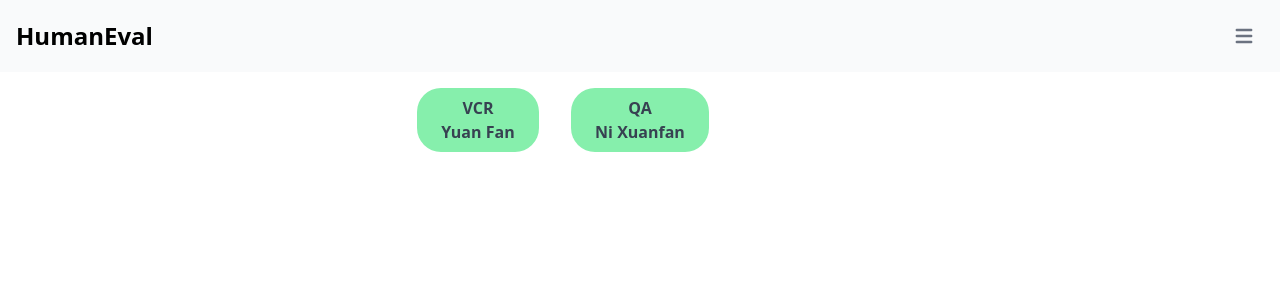
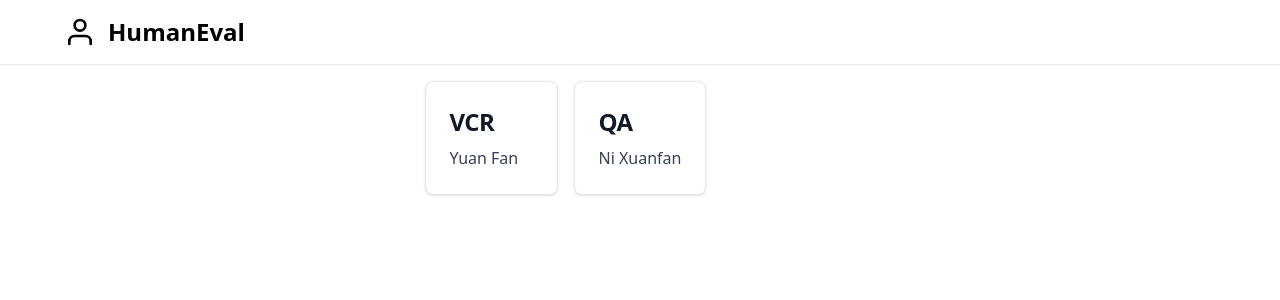
Before and after one commit to Infinity4B/HumanEvaluation, a Flask app: page / in a window 1280 px wide. Shown: the top 300 px of the page. Run offline with Flask 3, Linux system fonts and the light colour scheme; some libraries are stand-ins or nearby versions.

Commit message:
Update UI

```diff
--- a/main.py
+++ b/main.py
@@ -70,7 +70,12 @@ def rating_n(task, num):
       return redirect(f'/{task}/1')
    elif int(num) > totalNum:
       return redirect(f'/{task}/{totalNum}')
-   return render_template('./taskSpecific.html',num=int(num),totalNum=totalNum,page=page,pageMax=pageMax,loopMax=loopMax,task=task,data=data,criterion=taskConfig['criterion'],resDict=resDict)
+   if page < 1:
+      return redirect(f'/{task}/{num}?page=1')
+   elif page > pageMax + 1:
+      return redirect(f'/{task}/{num}?page={pageMax+1}')
+   else:
+      return render_template('./taskSpecific.html',num=int(num),totalNum=totalNum,page=page,pageMax=pageMax,loopMax=loopMax,task=task,data=data,criterion=taskConfig['criterion'],resDict=resDict)
 
 if __name__ == '__main__':
    app.run(debug=True)
--- a/results/VCR.json
+++ b/results/VCR.json
@@ -1,6 +1,6 @@
 {
     "0": {
-        "Justification": -1
+        "Justification": "0"
     },
     "1": {
         "Justification": -1
--- a/templates/index.html
+++ b/templates/index.html
@@ -1,50 +1,37 @@
 <!doctype html>
 <html>
+
 <head>
     <meta charset="UTF-8">
     <meta name="viewport" content="width=device-width, initial-scale=1.0">
     <title> Human Evaluation </title>
     <script src="https://cdn.tailwindcss.com"></script>
     <link rel="shortcut icon" href="{{ url_for('static', filename='icon.svg') }}">
-  <link href="https://cdnjs.cloudflare.com/ajax/libs/flowbite/1.6.5/flowbite.min.css"  rel="stylesheet" />
+    <link href="https://cdnjs.cloudflare.com/ajax/libs/flowbite/1.6.5/flowbite.min.css" rel="stylesheet" />
 </head>
+
 <body>
-    <nav class="border-gray-200 bg-gray-50 dark:bg-gray-800 dark:border-gray-700">
-        <div class="max-w-screen-xl flex flex-wrap items-center justify-between mx-auto p-4">
-            <a href="#" class="flex items-center">
+    <nav class="bg-white dark:bg-gray-900 w-full z-20 top-0 left-0 border-b border-gray-200 dark:border-gray-600">
+        <div class="ml-12 flex flex-wrap items-center justify-between mx-auto p-4">
+        <a href="/" class="flex items-center">
+            <img src="{{ url_for('static', filename='icon.svg') }}"" class="h-8 mr-3" alt="Logo">
             <span class="self-center text-2xl font-semibold whitespace-nowrap dark:text-white">HumanEval</span>
         </a>
-            <button data-collapse-toggle="navbar-hamburger" type="button" class="inline-flex items-center p-2 ml-3 text-sm text-gray-500 rounded-lg hover:bg-gray-100 focus:outline-none focus:ring-2 focus:ring-gray-200 dark:text-gray-400 dark:hover:bg-gray-700 dark:focus:ring-gray-600" aria-controls="navbar-hamburger" aria-expanded="false">
-            <span class="sr-only">Open main menu</span>
-            <svg class="w-6 h-6" aria-hidden="true" fill="currentColor" viewBox="0 0 20 20" xmlns="http://www.w3.org/2000/svg"><path fill-rule="evenodd" d="M3 5a1 1 0 011-1h12a1 1 0 110 2H4a1 1 0 01-1-1zM3 10a1 1 0 011-1h12a1 1 0 110 2H4a1 1 0 01-1-1zM3 15a1 1 0 011-1h12a1 1 0 110 2H4a1 1 0 01-1-1z" clip-rule="evenodd"></path></svg>
-            </button>
-            <div class="hidden w-full" id="navbar-hamburger">
-            <ul class="flex flex-col font-medium mt-4 rounded-lg bg-gray-50 dark:bg-gray-800 dark:border-gray-700">
-                <li>
-                <a href="#" class="block py-2 pl-3 pr-4 text-white bg-blue-700 rounded dark:bg-blue-600" aria-current="page">Home</a>
-                </li>
-                <li>
-                <a href="#" class="block py-2 pl-3 pr-4 text-gray-900 rounded hover:bg-gray-100 dark:text-gray-400 dark:hover:bg-gray-700 dark:hover:text-white">Services</a>
-                </li>
-                <li>
-                <a href="#" class="block py-2 pl-3 pr-4 text-gray-900 rounded hover:bg-gray-100 dark:text-gray-400 md:dark:hover:text-white dark:hover:bg-gray-700 dark:hover:text-white">Pricing</a>
-                </li>
-                <li>
-                <a href="#" class="block py-2 pl-3 pr-4 text-gray-900 rounded hover:bg-gray-100 dark:text-gray-400 dark:hover:bg-gray-700 dark:hover:text-white">Contact</a>
-                </li>
-            </ul>
-            </div>
         </div>
     </nav>
     <div class="px-4 flex flex-auto flex-grow items-center justify-center">
         <div class="selections grid grid-cols-3 gap-4 p-4 items-center justify-center">
             {% for specTask in tasks.keys() %}
-            <a href="/{{specTask}}" class="item bg-green-300 rounded-3xl w-fit px-6 py-2 flex flex-col text-center justify-center items-center">
-                <p class="text-gray-700 font-bold">{{specTask}}</p>
-                <p class="text-gray-700 font-bold">{{tasks[specTask]['author']}}</p>
+            <a href="/{{specTask}}"
+                class="block max-w-sm p-6 bg-white border border-gray-200 rounded-lg shadow hover:bg-gray-100 dark:bg-gray-800 dark:border-gray-700 dark:hover:bg-gray-700">
+                <h5 class="mb-2 text-2xl font-bold tracking-tight text-gray-900 dark:text-white">{{specTask}}</h5>
+                <p class="font-normal text-gray-700 dark:text-gray-400">{{tasks[specTask]['author']}}</p>
             </a>
             {% endfor %}
         </div>
+    </div>
+
     <script src="https://cdnjs.cloudflare.com/ajax/libs/flowbite/1.6.5/flowbite.min.js"></script>
 </body>
+
 </html>
```
Also changed, not shown: templates/taskSpecific.html (+52 -32 lines). Lines whose indentation alone changed are shown as unchanged.
